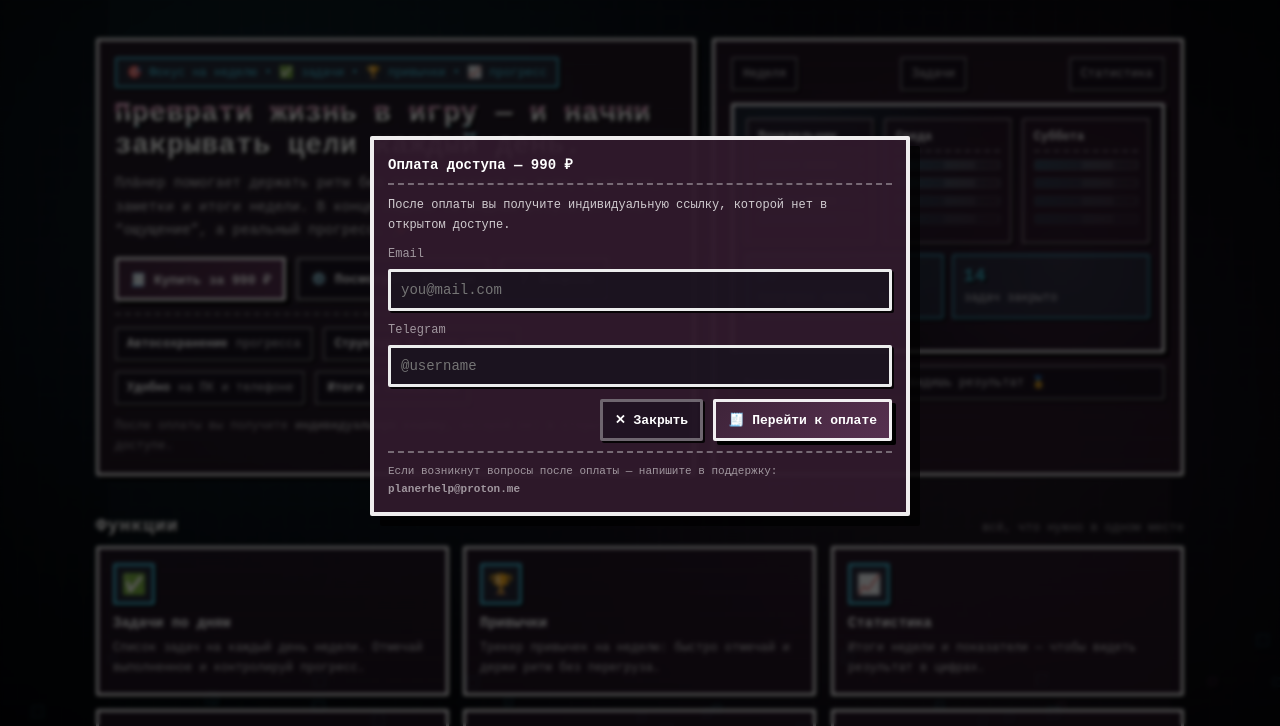
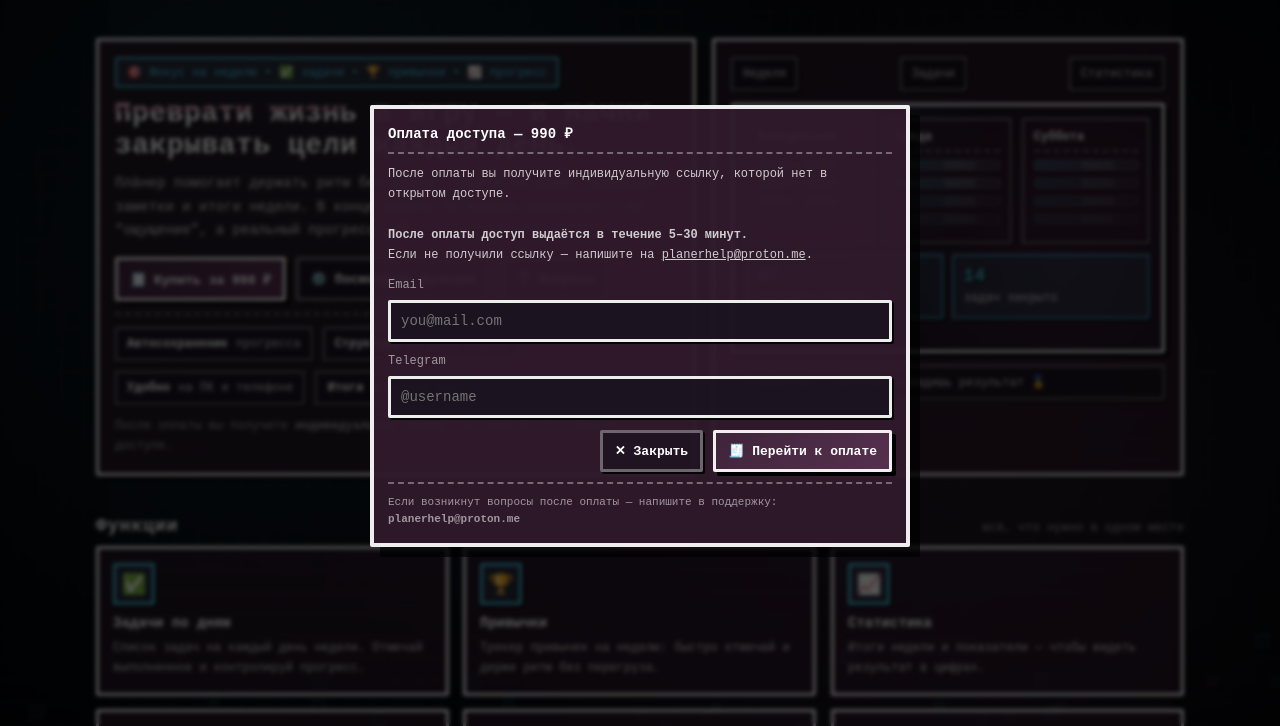
Before and after one commit to vaoaoadim/Planer_oplata, a plain HTML site: page index.html in a window 1280 px wide. Both pictures are taken after a click on the link "🧾 Купить за 990 ₽". Shown: the part 74-800 px from the top of the page. Drawn offline with Linux system fonts and the light colour scheme.

Commit message:
Update index.html

```diff
--- a/index.html
+++ b/index.html
@@ -944,9 +944,12 @@
           <a class="btn primary" href="#" id="openPayPricing">🧾 Оплатить 990 ₽</a>
 
           <div class="risk">
-            Доступ выдаётся по индивидуальной ссылке. Она не находится в открытом доступе.
-            Сохраните чек, после оплаты менеджер свяжется для выдачи доступа на пользование планером.
+            Доступ выдаётся по индивидуальной ссылке и не находится в открытом доступе.<br><br>
+            <b>После оплаты доступ выдаётся в течение 5–30 минут.</b><br>
+            Если не получили ссылку — напишите на
+            <a href="mailto:planerhelp@proton.me" style="color:inherit;">planerhelp@proton.me</a>.
           </div>
+
         </div>
       </div>
     </section>
@@ -1045,7 +1048,13 @@
   <div class="modalOverlay" id="modal">
     <div class="modal" role="dialog" aria-modal="true" aria-labelledby="modalTitle">
       <h3 id="modalTitle">Оплата доступа — 990 ₽</h3>
-      <p>После оплаты вы получите индивидуальную ссылку, которой нет в открытом доступе.</p>
+      <p>
+  После оплаты вы получите индивидуальную ссылку, которой нет в открытом доступе.<br><br>
+  <b>После оплаты доступ выдаётся в течение 5–30 минут.</b><br>
+  Если не получили ссылку — напишите на
+  <a href="mailto:planerhelp@proton.me" style="color:inherit;">planerhelp@proton.me</a>.
+</p>
+
 
       <div class="field">
         <label for="email">Email</label>
```
